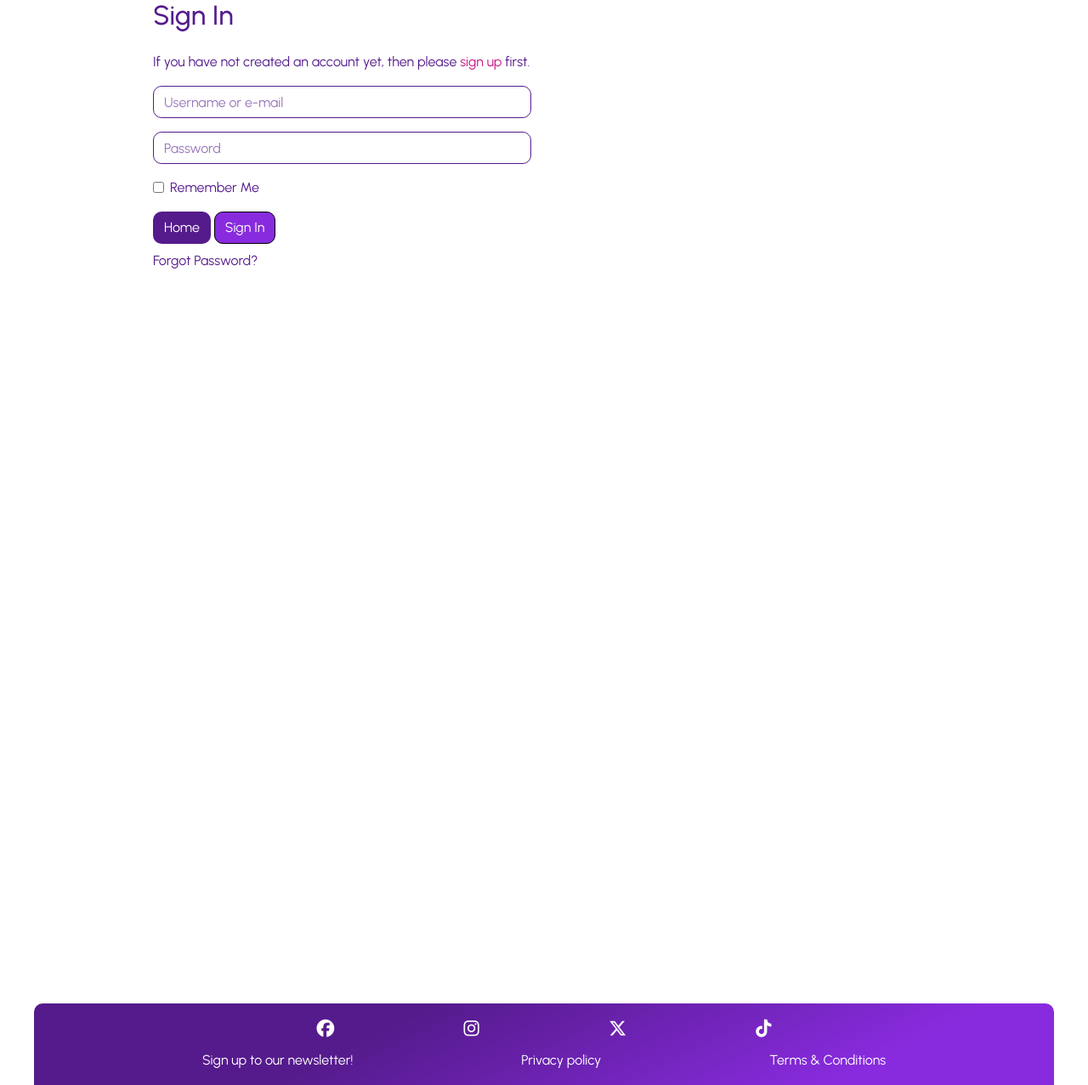
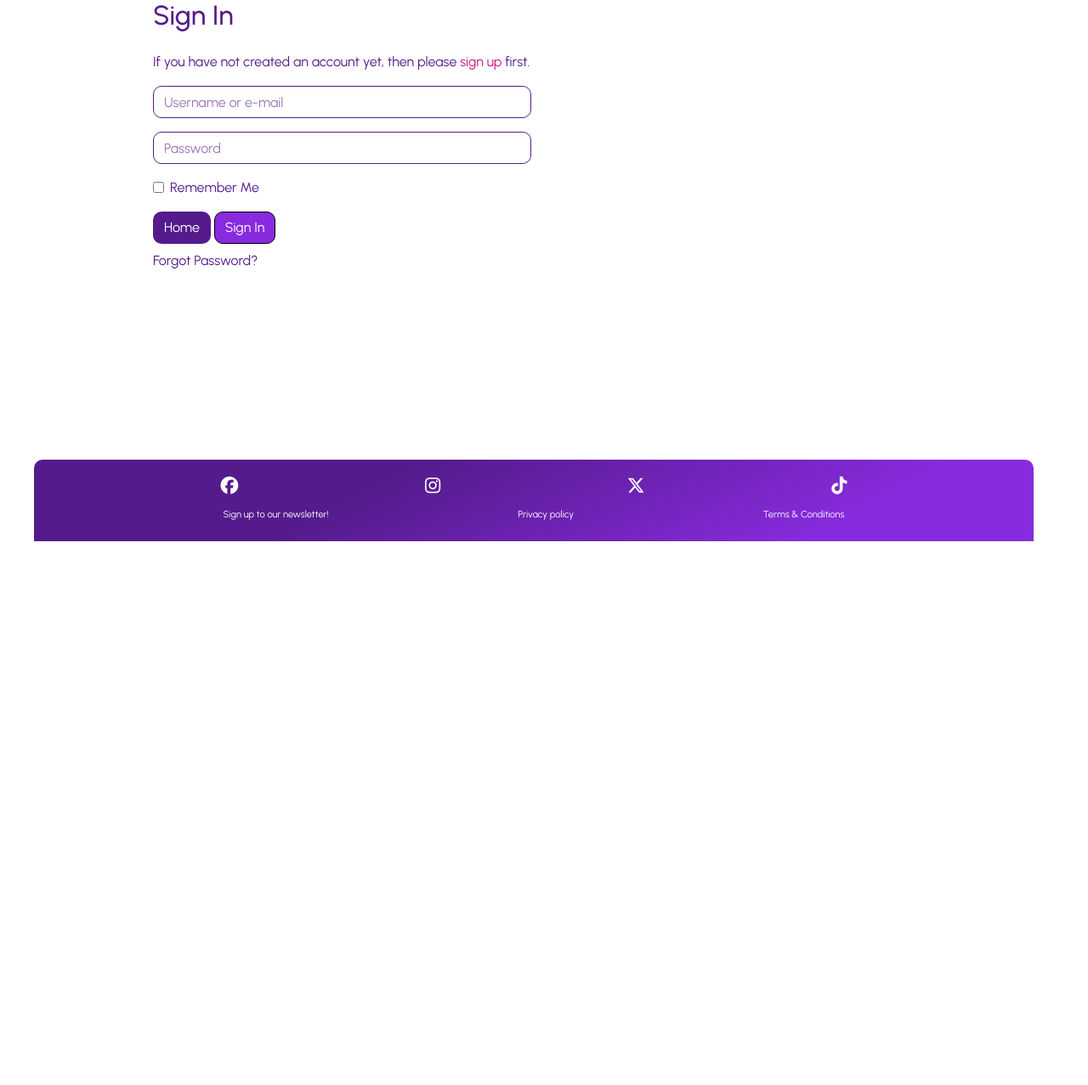
Before and after one commit to DannyGilligan/chocelegance-resubmission, a Django app: page /accounts/login/?next=/profile/order_history/1 in a window 1280 px wide. Shown: the part 271-1548 px from the top of the page at 85% size. After the commit the page ends 908 px from the top, so only its background shows below. Run offline with Django 3.2, Linux system fonts and the light colour scheme; some libraries are stand-ins or nearby versions.

Commit message:
Fix footer positioning across site

```diff
--- a/static/css/base.css
+++ b/static/css/base.css
@@ -166,6 +166,13 @@ https://www.geeksforgeeks.org/how-to-create-fade-in-effect-on-page-load-using-cs
 
 
 .footer {
+
+    position: sticky;
+    top: 100vh;
+    left: 1%;
+    width: 98%;
+    font-size: .7rem;
+
     /* Background gradient effect generated from cssgradient.io */
     background: rgb(85, 27, 140);
     background: -moz-linear-gradient(153deg, rgba(85, 27, 140, 1) 34%, rgba(136, 43, 222, 1) 81%);
@@ -177,8 +184,7 @@ https://www.geeksforgeeks.org/how-to-create-fade-in-effect-on-page-load-using-cs
     color: white;
     height: 6rem;
     padding-top: .3rem;
-    padding-bottom: .3rem;
-    margin-top: 17rem !important;
+    margin-top: 6rem !important;
 }
 
 .footer-content {
@@ -187,16 +193,11 @@ https://www.geeksforgeeks.org/how-to-create-fade-in-effect-on-page-load-using-cs
     justify-content: space-evenly;
 }
 
-.footer-content i {
-    font-size: 1.4rem;
-}
 
 .footer-socials {
     padding-top: .6rem;
     padding-bottom: .6rem;
-    margin-left: auto;
-    margin-right: auto;
-    width: 70%;
+    width: 100%;
     display: flex;
     justify-content: space-evenly;
     font-size: 1.3rem;
@@ -1236,7 +1237,6 @@ https://www.geeksforgeeks.org/how-to-create-fade-in-effect-on-page-load-using-cs
 .allauth-form-inner-content {
     margin-top: 3rem;
     width: 100%;
-    height: 100vh;
 }
 
 
```
